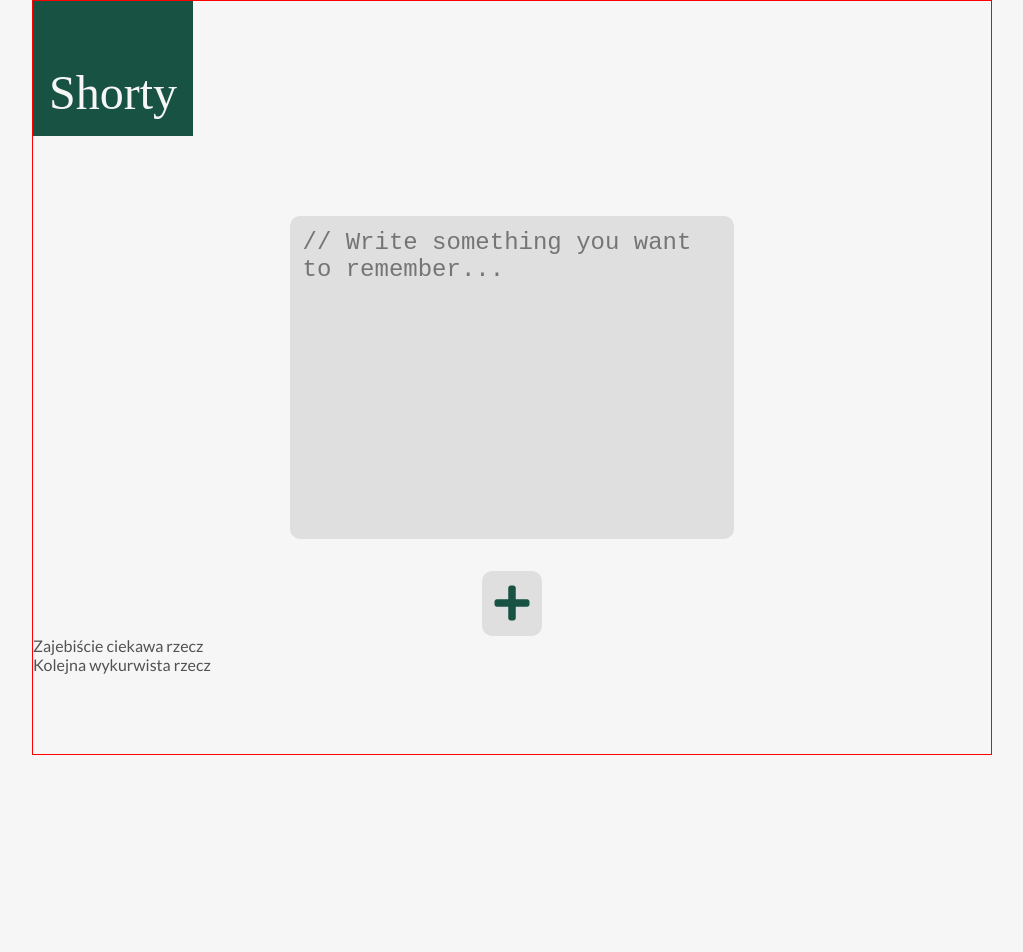
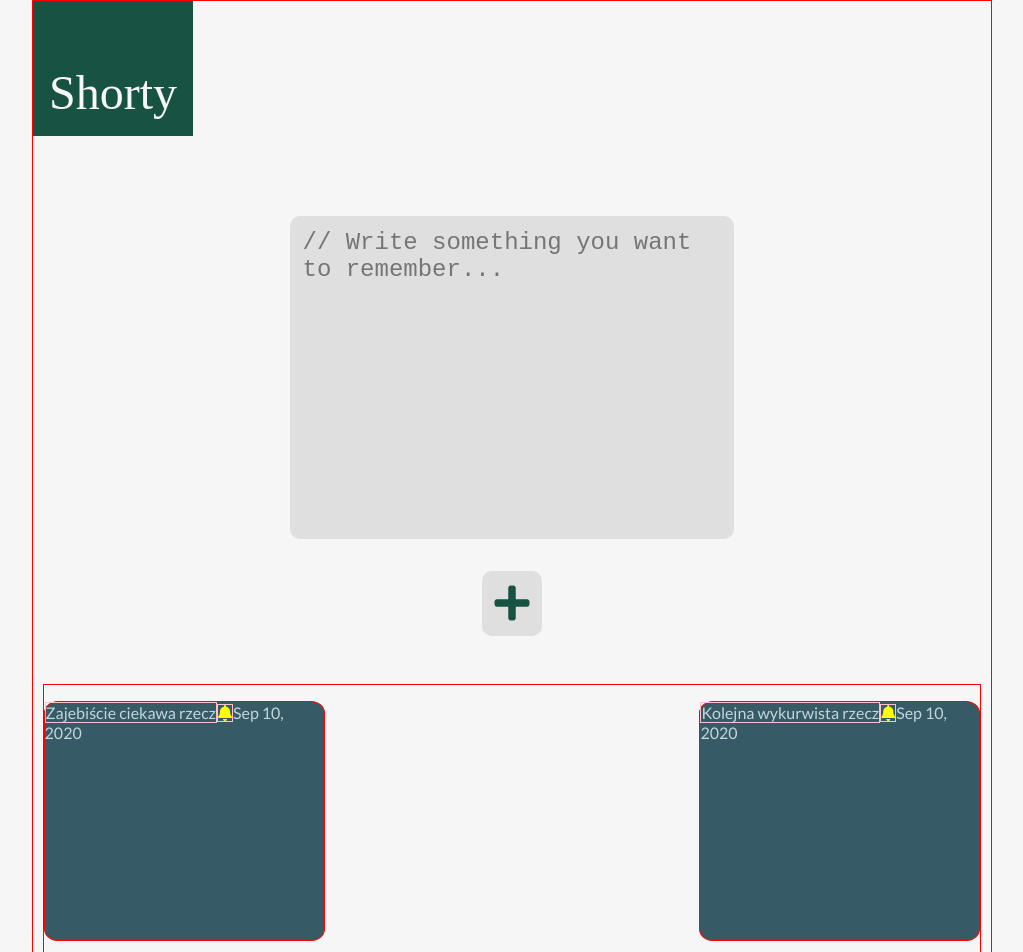
Before and after one commit to undstory/Shorty2-with-Vue.js, a Vue app: page / in a window 1280 px wide. Shown: the top 952 px of the page, without its empty margins (128-1151 px from the left). Before the commit the page ends 800 px from the top, so only its background shows below. Built offline with nearby package versions, Linux system fonts and the light colour scheme; a web font is replaced by a local one.

Commit message:
item construction

```diff
--- a/public/index.html
+++ b/public/index.html
@@ -6,6 +6,7 @@
     <meta name="viewport" content="width=device-width,initial-scale=1.0">
     <link rel="stylesheet" href="https://use.fontawesome.com/releases/v5.2.0/css/all.css">
     <link href="https://fonts.googleapis.com/css2?family=Lato&family=Patua+One&display=swap" rel="stylesheet">
+    <script src="https://cdnjs.cloudflare.com/ajax/libs/moment.js/2.28.0/moment.min.js" integrity="sha512-Q1f3TS3vSt1jQ8AwP2OuenztnLU6LwxgyyYOG1jgMW/cbEMHps/3wjvnl1P3WTrF3chJUWEoxDUEjMxDV8pujg==" crossorigin="anonymous"></script>
     <title><%= htmlWebpackPlugin.options.title %></title>
   </head>
   <body>
--- a/src/components/ShortyAdd.vue
+++ b/src/components/ShortyAdd.vue
@@ -10,10 +10,13 @@
                  ></textarea>
                  <button class="add__btn" @click="addNote"><i class="fas fa-plus"></i></button>
             </form>
-            <shorty-item v-for="note in notes" :key="note.id" v-bind:note="note">
+            <div class="item__wrapper">
+                <shorty-item v-for="note in notes" :key="note.id" v-bind:note="note">
                 <!-- <div>{{ note.text }} </div> -->
 
             </shorty-item>
+            </div>
+
         </div>
     </section>
 </template>
@@ -105,4 +108,15 @@ export default {
 
         }
     }
+
+    .item {
+        &__wrapper {
+            display: flex;
+            flex-direction: row;
+            flex-wrap: wrap;
+            justify-content: space-between;
+            border: 1px solid red;
+            margin: 3rem 1%;
+        }
+    }
 </style>
--- a/src/components/ShortyItem.vue
+++ b/src/components/ShortyItem.vue
@@ -1,7 +1,11 @@
 <template>
-    <div>
-        <div>{{ text }} </div>
-    </div>
+
+        <div class="item">
+            <div class="item__text">{{ text }}</div>
+            <i class="fas fa-bell item__bell"></i>
+            <span class="item__date">{{ currentDate | niceDate }}</span>
+        </div>
+
 </template>
 
 <script>
@@ -15,12 +19,38 @@ export default {
     },
     data() {
         return {
-           text: this.note.text
+           text: this.note.text,
+           currentDate: new Date()
+        }
+    },
+    filters: {
+        niceDate(value) {
+            return moment(value).format('ll');
         }
     }
 }
 </script>
 
 <style lang="scss">
+    .item {
+        background-color: #365A66;
+        color: #C3D6DC;
+        border: 1px solid red;
+        width: 30%;
+        height: 15rem;
+        margin: 1rem 0;
+        border-radius: 5%;
 
+        &__text {
+            border: 1px solid pink;
+            display: inline-block;
+        }
+
+        &__bell {
+
+            display: inline-block;
+            color: yellow;
+            border: 1px solid pink;
+        }
+    }
 </style>
```
Also changed, not shown: src/assets/bell.png (added).
